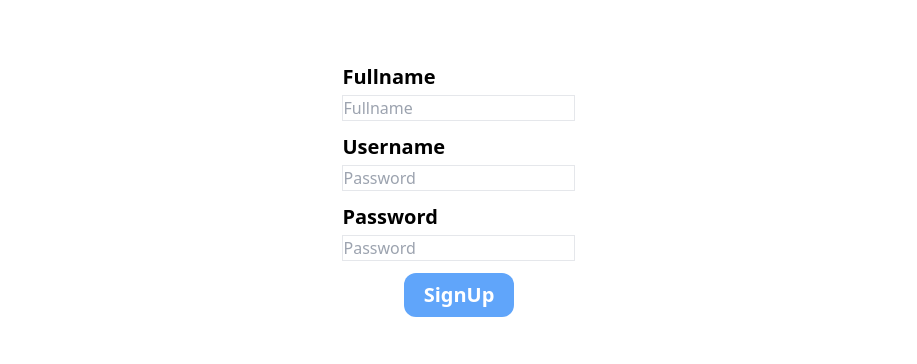
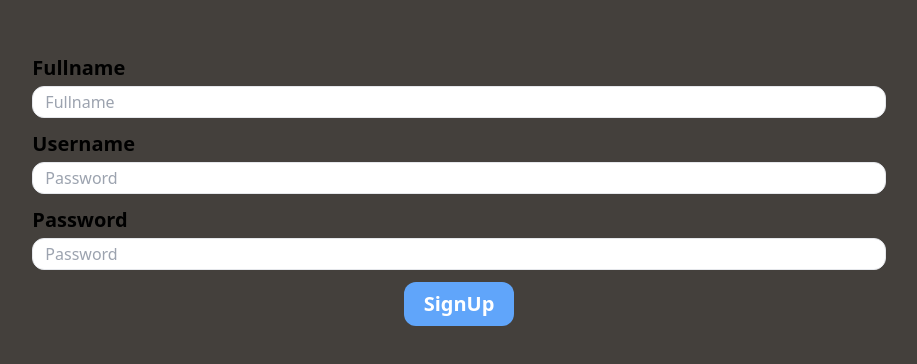
Before and after one commit to Sarfoclinto/PhpReact, a React (Vite) app: page / in a window 1280 px wide. Shown: the part 210-574 px from the top of the page, without its empty margins (181-1098 px from the left). Built offline with nearby package versions, Linux system fonts and the light colour scheme.

Commit message:
Styles added

```diff
--- a/src/App.jsx
+++ b/src/App.jsx
@@ -5,7 +5,7 @@ import SignUp from "./Compontents/SignUp";
 function App() {
   return (
     <BrowserRouter>
-      <div className="w-full h-dvh">
+      <div className="w-full h-dvh bg-stone-700">
         <Routes>
           <Route path="/" element={<SignUp />} />
           <Route path="login" element={<SignIn />} />
--- a/src/Compontents/SignIn.jsx
+++ b/src/Compontents/SignIn.jsx
@@ -24,7 +24,7 @@ const SignIn = () => {
           console.log(values);
         }}
       >
-        <div className="flex flex-col gap-y-1 mb-3">
+        <div className="flex flex-col gap-y-1 mb-3 w-full">
           <label htmlFor="username">Username</label>
           <input
             type="text"
@@ -32,10 +32,10 @@ const SignIn = () => {
             onChange={handleOnChange}
             values={values.username}
             placeholder="Password"
-            className="input w-full text-base font-normal border"
+            className=" w-full text-base font-normal border pl-3 h-8 py-1 rounded-xl "
           />
         </div>
-        <div className="flex flex-col gap-y-1 mb-3">
+        <div className="flex flex-col gap-y-1 mb-3 w-full">
           <label htmlFor="password">Password</label>
           <input
             type="text"
@@ -43,14 +43,14 @@ const SignIn = () => {
             onChange={handleOnChange}
             values={values.password}
             placeholder="Password"
-            className="input w-full text-base font-normal border"
+            className=" w-full text-base font-normal border pl-3 h-8 py-1 rounded-xl "
           />
         </div>
         <button
-          className="btn block bg-blue-400 rounded-xl text-white py-2 px-5"
+          className="btn block bg-blue-400 rounded-xl text-white py-2 px-5 active:scale-95 transition-all"
           type="submit"
         >
-          LogIn
+          SignUp
         </button>
       </form>
     </div>
--- a/src/Compontents/SignUp.jsx
+++ b/src/Compontents/SignUp.jsx
@@ -25,7 +25,7 @@ const SignUp = () => {
           console.log(values);
         }}
       >
-        <div className="flex flex-col gap-y-1 mb-3">
+        <div className="flex flex-col gap-y-1 mb-3 w-full">
           <label htmlFor="fullname">Fullname</label>
           <input
             type="text"
@@ -33,10 +33,10 @@ const SignUp = () => {
             onChange={handleOnChange}
             values={values.fullname}
             placeholder="Fullname"
-            className="input w-full text-base font-normal border"
+            className=" w-full text-base font-normal border pl-3 h-8 py-1 rounded-xl "
           />
         </div>
-        <div className="flex flex-col gap-y-1 mb-3">
+        <div className="flex flex-col gap-y-1 mb-3 w-full">
           <label htmlFor="username">Username</label>
           <input
             type="text"
@@ -44,10 +44,10 @@ const SignUp = () => {
             onChange={handleOnChange}
             values={values.username}
             placeholder="Password"
-            className="input w-full text-base font-normal border"
+            className=" w-full text-base font-normal border pl-3 h-8 py-1 rounded-xl "
           />
         </div>
-        <div className="flex flex-col gap-y-1 mb-3">
+        <div className="flex flex-col gap-y-1 mb-3 w-full">
           <label htmlFor="password">Password</label>
           <input
             type="text"
@@ -55,11 +55,11 @@ const SignUp = () => {
             onChange={handleOnChange}
             values={values.password}
             placeholder="Password"
-            className="input w-full text-base font-normal border"
+            className=" w-full text-base font-normal border pl-3 h-8 py-1 rounded-xl "
           />
         </div>
         <button
-          className="btn block bg-blue-400 rounded-xl text-white py-2 px-5"
+          className="btn block bg-blue-400 rounded-xl text-white py-2 px-5 active:scale-95 transition-all"
           type="submit"
         >
           SignUp
```
